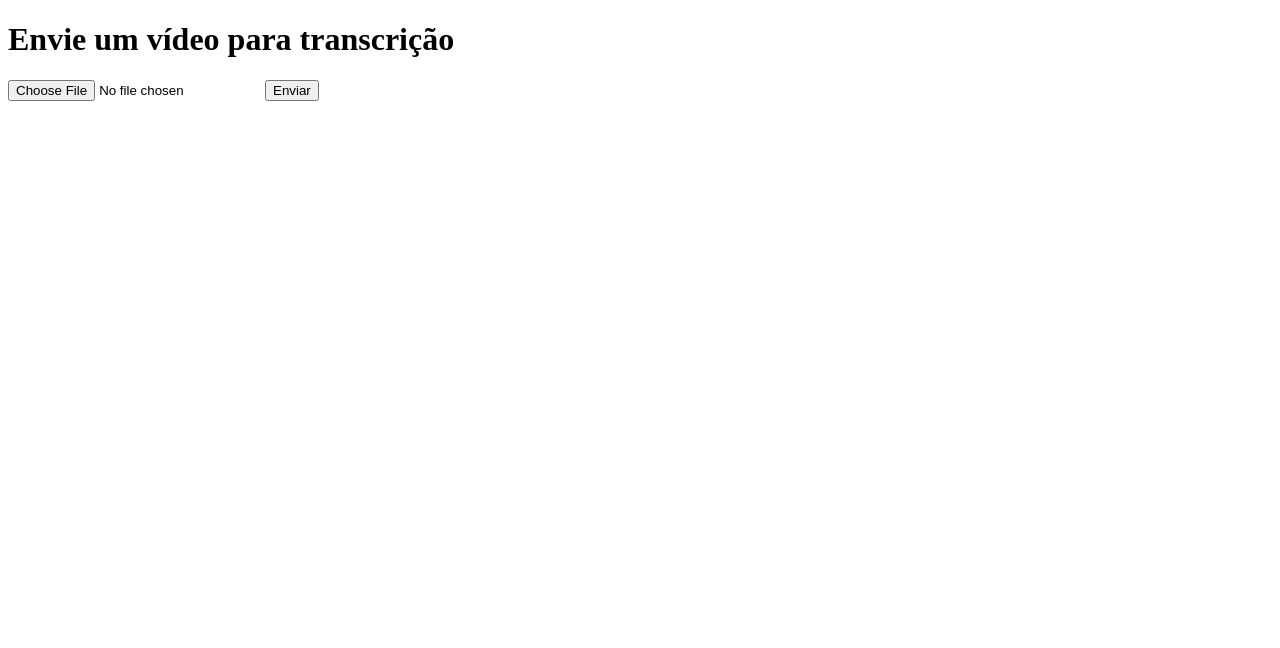
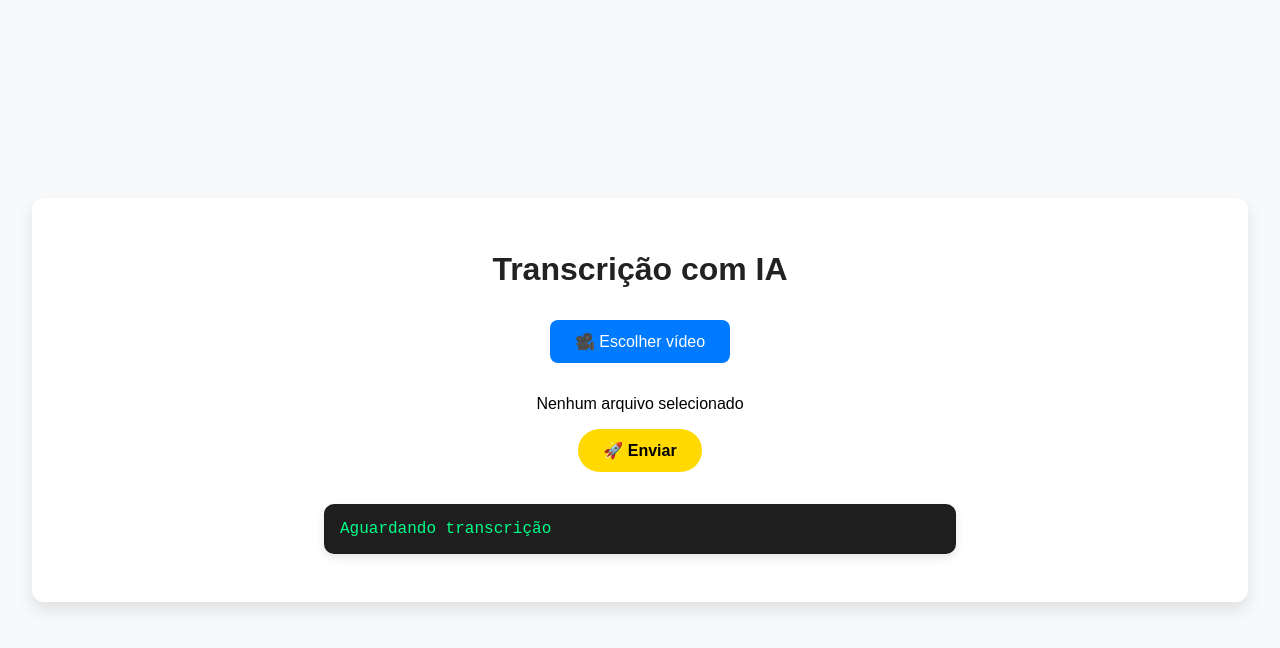
Before and after one commit to Imdubitat/ai_transcription_app, a plain HTML site: page frontend/index.html in a window 1280 px wide. Drawn offline with Linux system fonts and the light colour scheme.

Commit message:
Melhorias da estrutura de arquivos e do frontend

```diff
--- /dev/null
+++ b/frontend/css/estilo.css
@@ -0,0 +1,93 @@
+html, body {
+    height: 100%;
+    margin: 0;
+    padding: 0;
+}
+
+body {
+    display: flex;
+    align-items: center;
+    justify-content: center;
+    font-family: Arial, sans-serif;
+    background-color: #f8f9fa;
+}
+
+.container {
+    display: flex;
+    flex-direction: column;
+    width: 100rem;
+    align-items: center;
+    justify-content: center;
+    padding: 2rem;
+    margin: 2rem;
+    text-align: center;
+    background: #ffffff;
+    border-radius: 12px;
+    box-shadow: 0 8px 16px rgba(0, 0, 0, 0.1);
+}
+
+h1 {
+    margin-bottom: 2rem;
+    color: #222;
+}
+
+#videoFile {
+    display: none;
+}
+
+#btnFileUpload {
+    background-color: #007bff;
+    color: #fff;
+    padding: 12px 25px;
+    border-radius: 8px;
+    cursor: pointer;
+    font-size: 1rem;
+    margin-bottom: 1rem;
+    transition: background-color 0.3s ease;
+}
+
+#btnFileUpload:hover {
+    background-color: #0056b3;
+}
+
+#btnEnviar {
+    background-color: #ffd900;
+    color: #000;
+    padding: 12px 25px;
+    border: none;
+    border-radius: 25px;
+    font-weight: bold;
+    font-size: 1rem;
+    cursor: pointer;
+    transition: background-color 0.3s ease;
+}
+
+#btnEnviar:hover {
+    background-color: #e6c200;
+}
+
+#result {
+    margin-top: 2rem;
+    background: #1e1e1e;
+    color: #00ff88;
+    padding: 1rem;
+    width: 100%;
+    max-width: 600px;
+    border-radius: 10px;
+    text-align: left;
+    font-family: 'Courier New', Courier, monospace;
+    white-space: pre-wrap;
+    box-shadow: 0 4px 10px rgba(0,0,0,0.1);
+}
+
+#btnEnviar:disabled {
+  background-color: #cccccc;
+  color: #666666;
+  cursor: not-allowed;
+  box-shadow: none;
+}
+
+#result.processing {
+  color: #ffd900;
+  font-weight: bold;
+}
--- a/frontend/index.html
+++ b/frontend/index.html
@@ -1,15 +1,25 @@
 <!DOCTYPE html>
 <html lang="pt-br">
   <head>
-  <meta charset="UTF-8" />
+    <meta charset="UTF-8">
+    <meta name="viewport" content="width=device-width, initial-scale=1.0">
+    <link rel="stylesheet" href="./css/estilo.css">
     <title>Transcrição com IA</title>
   </head>
   <body>
-  <h1>Envie um vídeo para transcrição</h1>
+    <div class="container">
+      <h1>Transcrição com IA</h1>
+
+      <label for="videoFile" id="btnFileUpload">🎥 Escolher vídeo</label>
       <input type="file" id="videoFile" />
-  <button onclick="uploadFile()">Enviar</button>
-  <pre id="result"></pre>
 
-  <script src="script.js"></script>
+      <p id="fileName" class="file-name">Nenhum arquivo selecionado</p>
+
+      <button id="btnEnviar" onclick="uploadFile()">🚀 Enviar</button>
+
+      <p id="result">Aguardando transcrição<span id="dots"></span></p>
+    </div>
+
+    <script src="./js/script.js"></script>
   </body>
 </html>
--- /dev/null
+++ b/frontend/js/script.js
@@ -0,0 +1,70 @@
+const dotsElement = document.getElementById('dots');
+const resultElement = document.getElementById('result');
+const btnEnviar = document.getElementById('btnEnviar');
+
+let dotCount = 0;
+let dotInterval;
+
+function startDotsAnimation() {
+  dotCount = 0;
+  dotsElement.textContent = '';
+  dotInterval = setInterval(() => {
+    dotCount = (dotCount + 1) % 4; // 0 a 3
+    dotsElement.textContent = '.'.repeat(dotCount);
+  }, 500);
+}
+
+function stopDotsAnimation() {
+  clearInterval(dotInterval);
+  dotsElement.textContent = '';
+}
+
+document.getElementById('videoFile').addEventListener('change', function () {
+  const fileName = this.files[0] ? this.files[0].name : 'Nenhum arquivo selecionado';
+  document.getElementById('fileName').textContent = fileName;
+});
+
+async function uploadFile() {
+  const input = document.getElementById("videoFile");
+  const file = input.files[0];
+  if (!file) return alert("Selecione um vídeo primeiro.");
+
+  btnEnviar.disabled = true;
+  resultElement.textContent = "Arquivo enviado. Processando transcrição";
+  startDotsAnimation();
+
+  const formData = new FormData();
+  formData.append("file", file);
+
+  try {
+    const res = await fetch("http://localhost:5000/transcribe", {
+      method: "POST",
+      body: formData,
+    });
+
+    const data = await res.json();
+
+    stopDotsAnimation();
+
+    typeWriterEffect(resultElement, data.text || data.error || "Sem texto retornado.");
+
+  } catch (error) {
+    stopDotsAnimation();
+    resultElement.textContent = "Erro na transcrição: " + error.message;
+  } finally {
+    btnEnviar.disabled = false;
+  }
+}
+
+function typeWriterEffect(element, text, speed = 40) {
+  element.textContent = "";
+  let i = 0;
+  function type() {
+    if (i < text.length) {
+      element.textContent += text.charAt(i);
+      i++;
+      setTimeout(type, speed);
+    }
+  }
+  type();
+}
--- a/frontend/script.js
+++ /dev/null
@@ -1,16 +0,0 @@
-async function uploadFile() {
-    const input = document.getElementById("videoFile");
-    const file = input.files[0];
-    if (!file) return alert("Selecione um vídeo primeiro.");
-
-    const formData = new FormData();
-    formData.append("file", file);
-
-    const res = await fetch("http://localhost:5000/transcribe", {
-      method: "POST",
-      body: formData,
-    });
-
-    const data = await res.json();
-    document.getElementById("result").textContent = data.text || data.error;
-  }
```
Lines whose indentation alone changed are shown as unchanged.
